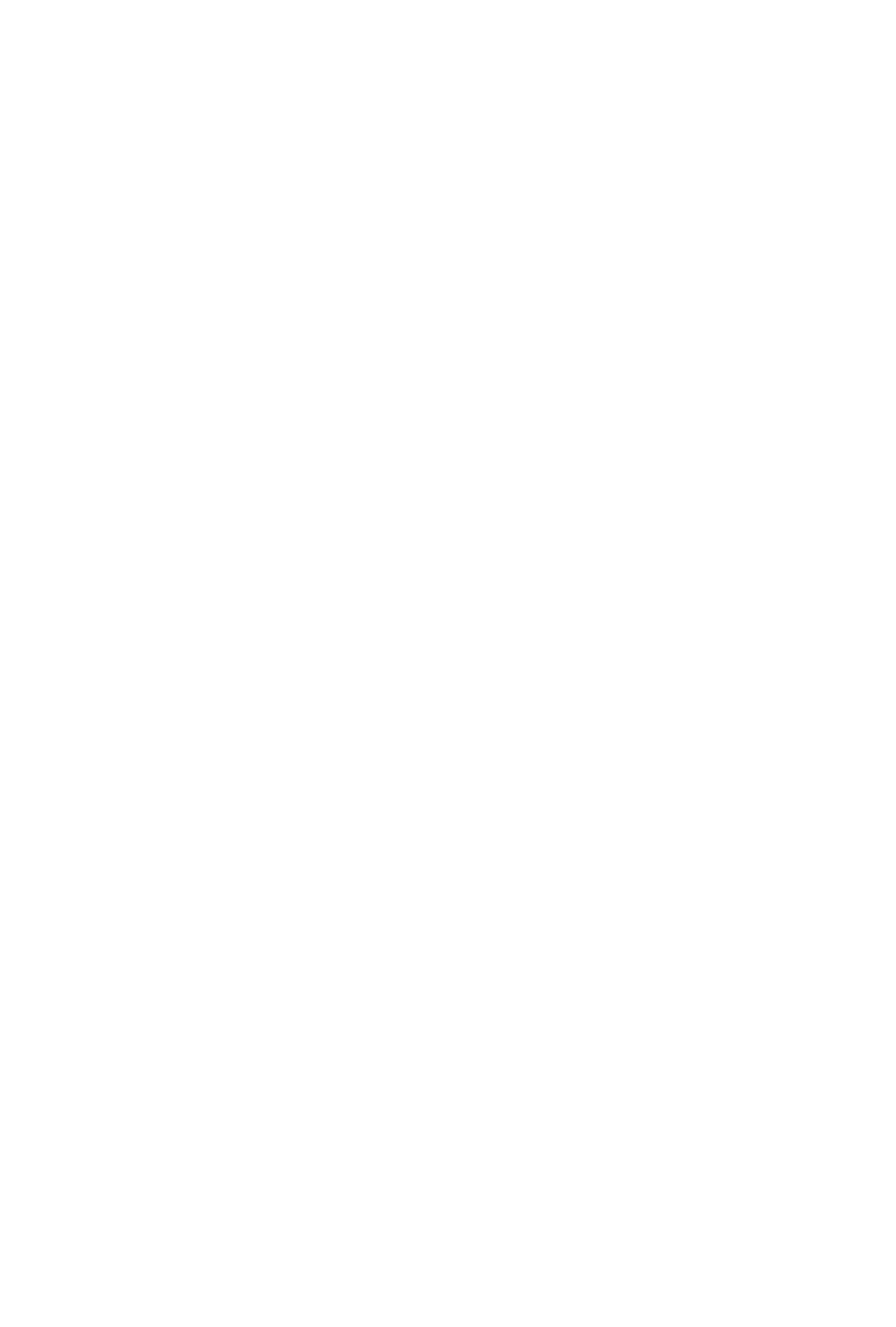
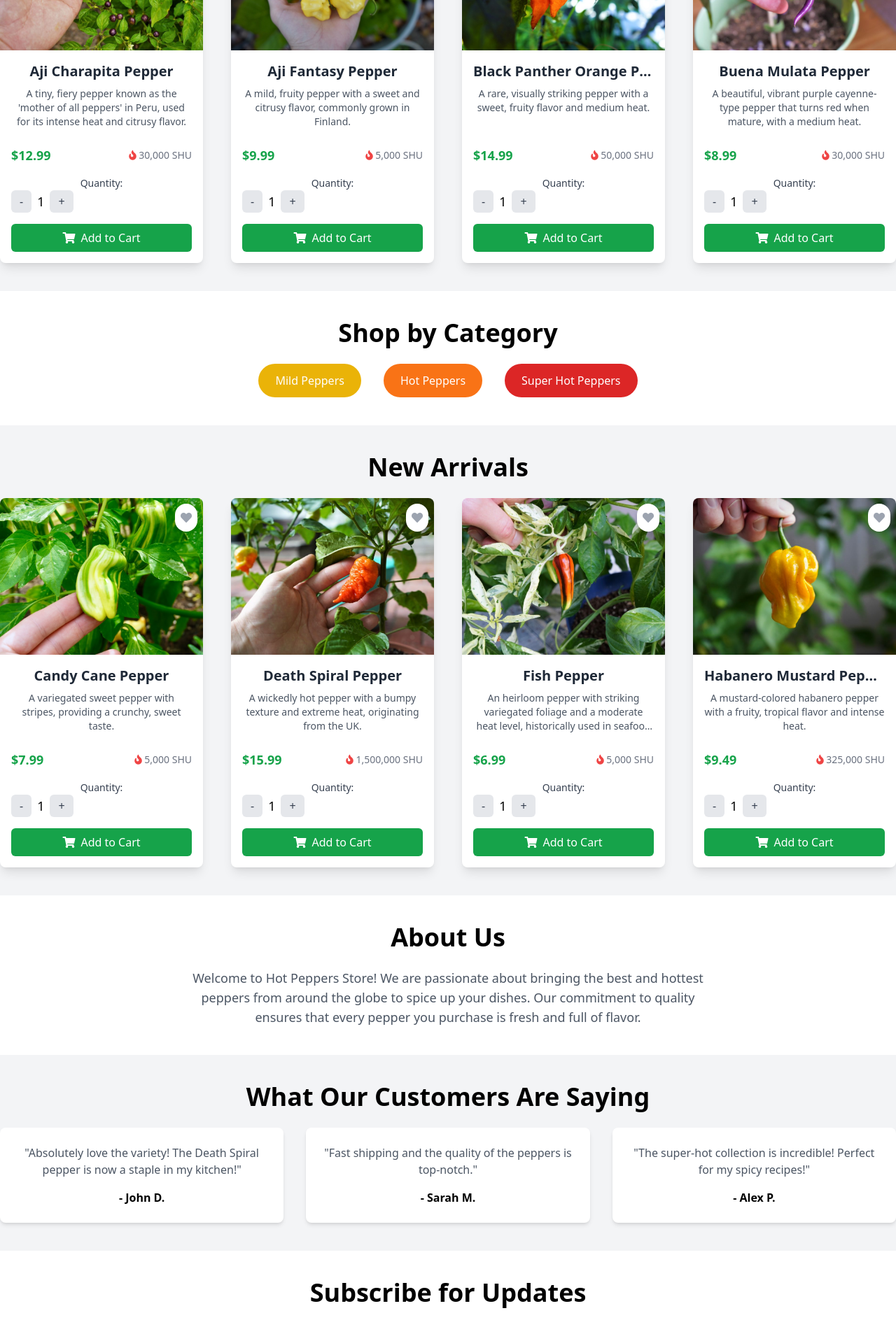
Before and after one commit to zarnescurazvan98/hot-peppers-store, a Vue app: page / in a window 1280 px wide. Shown: the part 880-2777 px from the top of the page at 70% size. Before the commit the page ends 800 px from the top, so only its background shows below. Built offline with nearby package versions, Linux system fonts and the light colour scheme.

Commit message:
update homepage + add notification toast

```diff
--- a/src/App.vue
+++ b/src/App.vue
@@ -11,8 +11,8 @@
       </div>
     </header>
 
-    <main class="flex-grow overflow-y-auto pt-20 pb-16">
-      <router-view></router-view>
+    <main class="flex-grow overflow-y-auto pt-16 pb-16">
+      <router-view @show-toast="showToast"></router-view>
     </main>
 
     <footer class="bg-gray-800 text-white py-4">
@@ -20,13 +20,36 @@
         <p>&copy; 2024 Hot Peppers Store. All rights reserved.</p>
       </div>
     </footer>
+
+    <!-- Toast Notification -->
+    <ToastNotification v-if="toastVisible" :product="toastProduct" :quantity="toastQuantity" />
   </div>
 </template>
 
 <script>
-export default { name: 'App' };
+import ToastNotification from './components/ToastNotification.vue';
+
+export default {
+  name: 'App',
+  components: {
+    ToastNotification,
+  },
+  data() {
+    return {
+      toastVisible: false,
+      toastProduct: null,
+      toastQuantity: null,
+    };
+  },
+  methods: {
+    showToast(product, quantity) {
+      this.toastProduct = product;
+      this.toastQuantity = quantity;
+      this.toastVisible = true;
+      setTimeout(() => {
+        this.toastVisible = false;
+      }, 1000); // Hide after 1 seconds
+    },
+  },
+};
 </script>
-
-<style>
-body { margin: 0; }
-</style>
--- a/src/components/ProductCard.vue
+++ b/src/components/ProductCard.vue
@@ -18,7 +18,6 @@
         <span class="text-sm text-gray-500"><i class="fas fa-fire text-red-500"></i> {{ product.scovilleScale.toLocaleString() }} SHU</span>
       </div>
 
-      <!-- Use QuantitySelector component here -->
       <div class="mt-4">
         <label for="quantity" class="block text-sm font-medium text-gray-700">Quantity:</label>
         <QuantitySelector v-model="selectedQuantity" />
@@ -54,6 +53,7 @@ export default {
     addToCart() {
       const productWithQuantity = { ...this.product, quantity: this.selectedQuantity };
       this.$store.dispatch('addProduct', productWithQuantity);
+      this.$emit('show-toast', this.product, this.selectedQuantity);
     },
   },
 };
--- /dev/null
+++ b/src/components/ToastNotification.vue
@@ -0,0 +1,36 @@
+<template>
+  <div v-if="visible" class="fixed top-20 right-10 bg-green-600 text-white p-4 rounded-lg shadow-lg transition-opacity duration-300 flex items-center space-x-4"
+       :class="{'opacity-0': !visible}">
+    <img :src="product.image" alt="Product Image" class="w-12 h-12 object-cover rounded-md">
+    <div>
+      <p class="font-semibold">{{ product.name }}</p>
+      <p>{{ quantity }} x added to the cart</p>
+    </div>
+  </div>
+</template>
+
+<script>
+export default {
+  props: {
+    product: {
+      type: Object,
+      required: true,
+    },
+    quantity: {
+      type: Number,
+      required: true,
+    },
+  },
+  data() {
+    return {
+      visible: false,
+    };
+  },
+  mounted() {
+    this.visible = true;
+    setTimeout(() => {
+      this.visible = false;
+    }, 1000); // The toast will disappear after 3 seconds
+  },
+};
+</script>
--- a/src/views/HomePage.vue
+++ b/src/views/HomePage.vue
@@ -1,16 +1,117 @@
 <template>
-  <div class="flex flex-col items-center justify-center min-h-full">
-    <h1 class="text-4xl font-bold">Welcome to Hot Peppers Store!</h1>
-    <p class="text-lg">Find the hottest peppers from around the world!</p>
+  <div class="homepage">
+    <!-- Hero Section -->
+    <section class="relative h-[70vh] bg-cover bg-center" style="background-image: url('/images/banner_hot_peppers.jpg')">
+      <div class="absolute inset-0 bg-black opacity-50"></div>
+      <div class="relative z-10 text-center text-white p-10">
+        <h1 class="text-5xl font-bold mb-4">Spice Up Your Life with Our Hottest Peppers!</h1>
+        <p class="text-xl mb-6">Discover the hottest and rarest peppers from around the world.</p>
+        <!-- Use router-link for smooth navigation -->
+        <router-link to="/products" class="bg-green-600 text-white py-3 px-8 rounded-full hover:bg-green-700 transition duration-200">
+          Shop Now
+        </router-link>
+      </div>
+    </section>
+
+    <!-- Featured Products Section -->
+    <section class="py-10 bg-gray-100">
+      <div class="container mx-auto text-center">
+        <h2 class="text-4xl font-bold mb-6">Best Sellers</h2>
+        <div class="grid grid-cols-1 sm:grid-cols-2 md:grid-cols-3 lg:grid-cols-4 gap-10">
+          <ProductCard
+              v-for="product in featuredProducts"
+              :key="product.id"
+              :product="product"
+              @show-toast="forwardToast"
+          />
+        </div>
+      </div>
+    </section>
+
+    <!-- Categories Section -->
+    <section class="py-10 bg-white">
+      <div class="container mx-auto text-center">
+        <h2 class="text-4xl font-bold mb-6">Shop by Category</h2>
+        <div class="flex justify-center space-x-8">
+          <router-link to="/shop?category=mild" class="bg-yellow-500 text-white py-3 px-6 rounded-full hover:bg-yellow-600 transition">Mild Peppers</router-link>
+          <router-link to="/shop?category=hot" class="bg-orange-500 text-white py-3 px-6 rounded-full hover:bg-orange-600 transition">Hot Peppers</router-link>
+          <router-link to="/shop?category=superhot" class="bg-red-600 text-white py-3 px-6 rounded-full hover:bg-red-700 transition">Super Hot Peppers</router-link>
+        </div>
+      </div>
+    </section>
+
+    <!-- New Arrivals Section -->
+    <section class="py-10 bg-gray-100">
+      <div class="container mx-auto text-center">
+        <h2 class="text-4xl font-bold mb-6">New Arrivals</h2>
+        <div class="grid grid-cols-1 sm:grid-cols-2 md:grid-cols-3 lg:grid-cols-4 gap-10">
+          <ProductCard v-for="product in newArrivals" :key="product.id" :product="product" />
+        </div>
+      </div>
+    </section>
+
+    <!-- About Us Section -->
+    <section class="py-10 bg-white">
+      <div class="container mx-auto text-center">
+        <h2 class="text-4xl font-bold mb-6">About Us</h2>
+        <p class="text-lg text-gray-600 max-w-3xl mx-auto">
+          Welcome to Hot Peppers Store! We are passionate about bringing the best and hottest peppers from around the globe to spice up your dishes. Our commitment to quality ensures that every pepper you purchase is fresh and full of flavor.
+        </p>
+      </div>
+    </section>
+
+    <!-- Testimonials Section -->
+    <section class="py-10 bg-gray-100">
+      <div class="container mx-auto text-center">
+        <h2 class="text-4xl font-bold mb-6">What Our Customers Are Saying</h2>
+        <div class="grid grid-cols-1 sm:grid-cols-2 md:grid-cols-3 gap-8">
+          <div class="bg-white p-6 rounded-lg shadow-md">
+            <p class="text-gray-600">"Absolutely love the variety! The Death Spiral pepper is now a staple in my kitchen!"</p>
+            <p class="mt-4 font-semibold">- John D.</p>
+          </div>
+          <div class="bg-white p-6 rounded-lg shadow-md">
+            <p class="text-gray-600">"Fast shipping and the quality of the peppers is top-notch."</p>
+            <p class="mt-4 font-semibold">- Sarah M.</p>
+          </div>
+          <div class="bg-white p-6 rounded-lg shadow-md">
+            <p class="text-gray-600">"The super-hot collection is incredible! Perfect for my spicy recipes!"</p>
+            <p class="mt-4 font-semibold">- Alex P.</p>
+          </div>
+        </div>
+      </div>
+    </section>
+
+    <!-- Subscribe Section -->
+    <section class="py-10 bg-white">
+      <div class="container mx-auto text-center">
+        <h2 class="text-4xl font-bold mb-6">Subscribe for Updates</h2>
+        <p class="text-lg text-gray-600 mb-4">Get the latest on new arrivals, promotions, and spicy recipes!</p>
+        <form class="flex justify-center">
+          <input type="email" placeholder="Enter your email" class="p-3 rounded-l-lg border border-gray-300" />
+          <button type="submit" class="bg-green-600 text-white py-3 px-6 rounded-r-lg hover:bg-green-700 transition">Subscribe</button>
+        </form>
+      </div>
+    </section>
   </div>
 </template>
 
 <script>
+import ProductCard from '../components/ProductCard.vue';
+import products from '../assets/products.json';
+
 export default {
   name: 'HomePage',
+  components: { ProductCard },
+  data() {
+    return {
+      featuredProducts: products.slice(0, 4),
+      newArrivals: products.slice(4, 8),
+    };
+  },
+  methods: {
+    forwardToast(product, quantity) {
+      this.$emit('show-toast', product, quantity);
+    },
+  },
 };
 </script>
-
-<style>
-/* You can add additional styles here if needed */
-</style>
--- a/src/views/ProductsList.vue
+++ b/src/views/ProductsList.vue
@@ -3,7 +3,12 @@
     <h1 class="text-4xl font-bold text-gray-800 mb-6">Explore Our Hot Peppers</h1>
 
     <div class="grid grid-cols-1 sm:grid-cols-2 md:grid-cols-3 lg:grid-cols-4 gap-10">
-      <ProductCard v-for="product in products" :key="product.id" :product="product" />
+      <ProductCard
+          v-for="product in products"
+          :key="product.id"
+          :product="product"
+          @show-toast="forwardToast"
+      />
     </div>
   </div>
 </template>
@@ -20,5 +25,11 @@ export default {
       products,
     };
   },
+  methods: {
+    forwardToast(product, quantity) {
+      // Forward the event to App.vue
+      this.$emit('show-toast', product, quantity);
+    },
+  },
 };
 </script>
```
Also changed, not shown: public/images/banner_hot_peppers.jpg (added).
